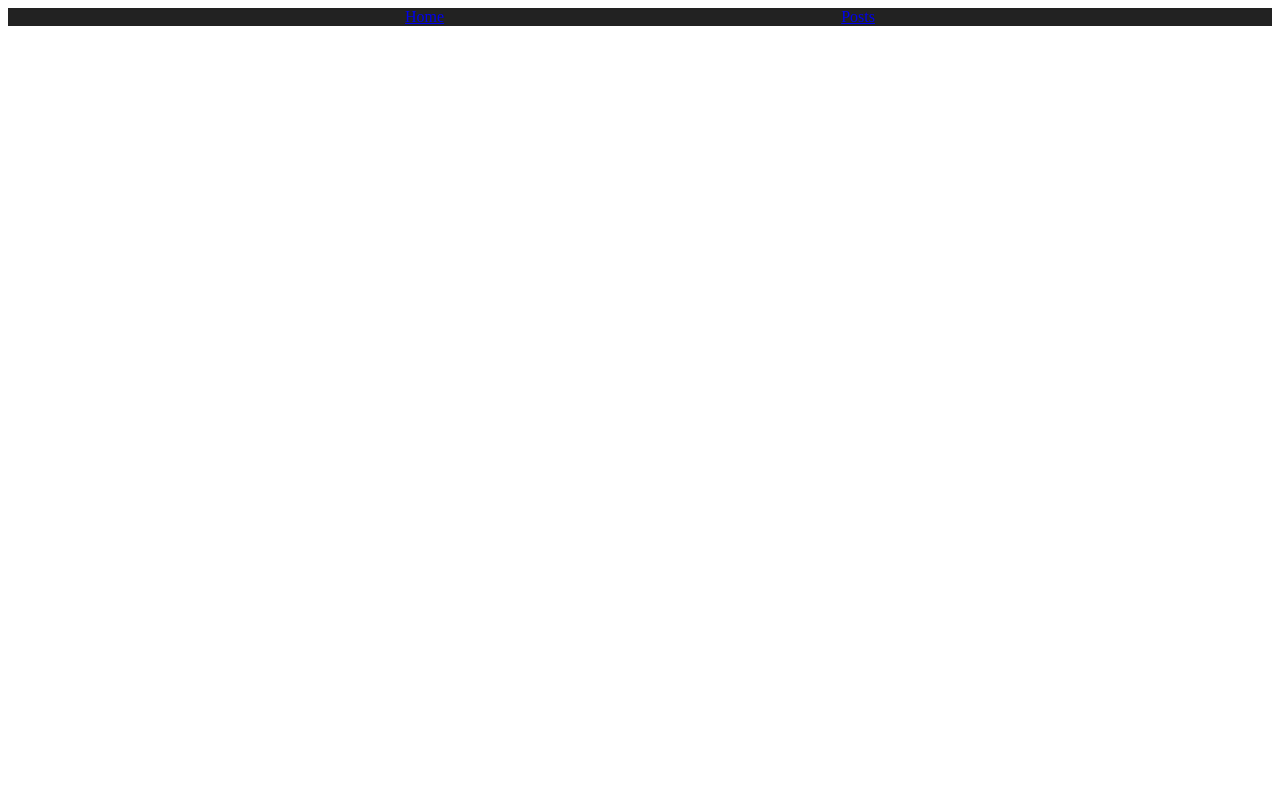
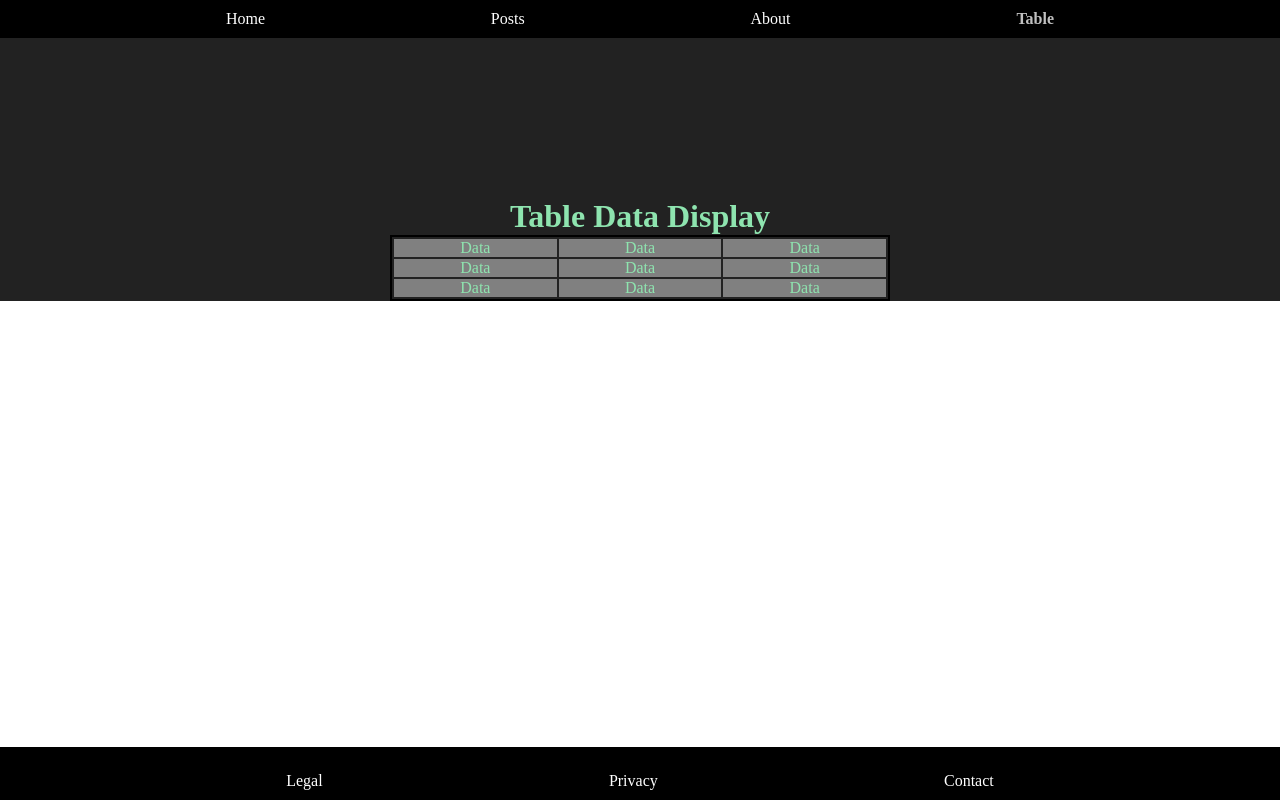
Before and after one commit to skiboy209/react-nucleus, a React app: page /table in a window 1280 px wide. Built offline with nearby package versions, Linux system fonts and the light colour scheme.

Commit message:
second commit

```diff
--- a/src/Navbar.js
+++ /dev/null
@@ -1,14 +0,0 @@
-import React, { Component } from "react";
-import "index.scss";
-
-class Navbar extends Component {
-  render() {
-    return (
-        <button>
-          Home
-        </button>
-    );
-  }
-}
-
-export default Navbar;
--- /dev/null
+++ b/src/components/About.js
@@ -0,0 +1,17 @@
+import React, { Component } from "react";
+
+class About extends Component {
+  render() {
+    return (
+      <React.Fragment>
+        <div style={{ textAlign: "center",marginTop:'10rem' }}>
+          <h1>About Me</h1>
+          <p>I am a self taught developer with 6 years experience in html, css and javascript.</p>
+          <p>I also have 2 years of formal education, one in java and one in c++</p>
+          </div>
+      </React.Fragment>
+    );
+  }
+}
+
+export default About;
--- /dev/null
+++ b/src/components/Contact.js
@@ -0,0 +1,17 @@
+import React, { Component } from "react";
+
+class Contact extends Component {
+  render() {
+    return (
+      <React.Fragment>
+        <div style={{ textAlign: "center",marginTop:'10rem' }}>
+          <h1>Contact Info</h1>
+          <p>Email: dallanrocks@gmail.com</p>
+          <p>Phone: 555-555-5555</p>
+        </div>
+      </React.Fragment>
+    );
+  }
+}
+
+export default Contact;
--- /dev/null
+++ b/src/components/Legal.js
@@ -0,0 +1,16 @@
+import React, { Component } from "react";
+
+class Legal extends Component {
+  render() {
+    return (
+      <React.Fragment>
+        <div style={{ textAlign: "center",marginTop:'10rem' }}>
+          <h1>Legal Information</h1>
+          <p>All Code on this site is MIT license.</p>
+          </div>
+      </React.Fragment>
+    );
+  }
+}
+
+export default Legal;
--- /dev/null
+++ b/src/components/Privacy.js
@@ -0,0 +1,19 @@
+import React, { Component } from "react";
+
+class Privacy extends Component {
+  render() {
+    return (
+      <React.Fragment>
+        <div style={{ textAlign: "center",marginTop:'10rem' }}>
+          <h1>Privacy Information</h1>
+          <p>Your privacy is important. Learn best practices on keeping yourself internet safe.</p>
+          <p>We value your privacy and will not use information provided to this website for any unauthorized purpose.</p>
+          <p>We do not share your information with third party companies or sell to advertising agencies</p>
+          <p>All infomration provided to this site is used to improve your experience</p>
+          </div>
+      </React.Fragment>
+    );
+  }
+}
+
+export default Privacy;
--- /dev/null
+++ b/src/components/Table.js
@@ -0,0 +1,38 @@
+import React, { Component } from "react";
+import "./TableStyle.css";
+
+class Table extends Component {
+    constructor(props){
+        super();
+        this.state = {size: 3};
+      }
+ render() {
+    let rows = [];
+    let data = "Data";
+    for (var i = 0; i < this.state.size; i++){
+      let rowID = `row${i}`
+      let cell = []
+      for (var idx = 0; idx < this.state.size; idx++){
+        let cellID = `cell${i}-${idx}`
+        cell.push(<td key={cellID} id={cellID}>{data}</td>)
+      }
+      rows.push(<tr key={i} id={rowID}>{cell}</tr>)
+    }
+    return(
+      <div className="container">
+        <div className="row">
+          <div className="col">
+          <h1>Table Data Display</h1>
+            <table id="simple-board">
+               <tbody>
+                 {rows}
+               </tbody>
+             </table>
+          </div>
+        </div>
+      </div>
+    )
+  }
+}
+
+export default Table;
--- /dev/null
+++ b/src/components/TableStyle.css
@@ -0,0 +1,17 @@
+h1{
+  text-align:center;
+  margin-top: 10rem;
+}
+table{
+  border: 2px solid black;
+  width: 500px;
+  margin-left: auto;
+  margin-right: auto;
+  text-align: center;
+}
+td{
+  background-color: grey;
+}
+tr{
+  background-color: grey;
+}
--- /dev/null
+++ b/src/footer.js
@@ -0,0 +1,44 @@
+import React, { Component } from "react";
+import { NavLink } from "react-router-dom";
+
+class Footer extends Component {
+  navStyle = {
+    textDecoration: "none",
+    color: "white"
+  };
+  active = {
+    fontWeight: "bold",
+    color: "silver"
+  };
+
+  footer = {
+    bottom: "0",
+    width: "100%",
+    position: "fixed",
+    paddingTop: "25px",
+    paddingBottom: "10px",
+    opacity: "80",
+    backgroundColor: "black",
+    display: "flex",
+    textDecoration: "none",
+    justifyContent: "space-evenly",
+    listStyle: "none",
+  };
+  render() {
+    return (
+      <div style={this.footer}>
+        <NavLink to="/legal" style={this.navStyle} activeStyle={this.active}>
+          Legal
+        </NavLink>
+        <NavLink to="/privacy" style={this.navStyle} activeStyle={this.active}>
+          Privacy
+        </NavLink>
+        <NavLink to="/contact" style={this.navStyle} activeStyle={this.active}>
+          Contact
+        </NavLink>
+      </div>
+    );
+  }
+}
+
+export default Footer;
--- a/src/header.js
+++ b/src/header.js
@@ -2,24 +2,39 @@ import React, { Component } from "react";
 import { NavLink } from "react-router-dom";
 
 class Header extends Component {
+  navStyle = {
+    textDecoration: "none",
+    color: "white"
+  };
   active = {
     fontWeight: "bold",
-    color: "red"
+    color: "silver"
   };
 
   header = {
+    paddingTop: "10px",
+    paddingBottom: "10px",
+    opacity: "80",
+    backgroundColor: "black",
     display: "flex",
+    textDecoration: "none",
     justifyContent: "space-evenly",
-    listStyle: "none"
+    listStyle: "none",
   };
   render() {
     return (
       <div style={this.header}>
-        <NavLink exact to="/" activeStyle={this.active}>
+        <NavLink exact to="/" style={this.navStyle} activeStyle={this.active}>
           Home
         </NavLink>
-        <NavLink to="/posts" activeStyle={this.active}>
+        <NavLink to="/posts" style={this.navStyle} activeStyle={this.active}>
           Posts
+        </NavLink>
+        <NavLink to="/about" style={this.navStyle} activeStyle={this.active}>
+          About
+        </NavLink>
+        <NavLink to="/table" style={this.navStyle} activeStyle={this.active}>
+          Table
         </NavLink>
       </div>
     );
--- a/src/index.js
+++ b/src/index.js
@@ -1,6 +1,5 @@
 import React from "react";
 import ReactDOM from "react-dom";
-import Navbar from "./Navbar.js";
 import {BrowserRouter as Router}  from 'react-router-dom';
 import ReactRouter from "./router/Router.js"
 import "index.scss";
@@ -14,8 +13,7 @@ import "index.scss";
 
 ReactDOM.render(
     <Router>
-
-    <ReactRouter/>
-</Router>,
+        <ReactRouter/>
+    </Router>,
   document.getElementById("root")
 );
--- a/src/index.scss
+++ b/src/index.scss
@@ -1,3 +1,4 @@
+* { margin:0; padding:0; box-sizing:border-box; }
 body {
     div#root{
       background-color: #222;
--- a/src/router/Router.js
+++ b/src/router/Router.js
@@ -2,7 +2,13 @@ import React from "react";
 import { Route } from "react-router-dom";
 import App from "../components/App";
 import Posts from "../components/Posts";
+import About from "../components/About";
+import Table from "../components/Table";
+import Legal from "../components/Legal";
+import Contact from "../components/Contact";
+import Privacy from "../components/Privacy";
 import Header from "../header";
+import Footer from "../footer"
 
 class ReactRouter extends React.Component {
   render() {
@@ -11,6 +17,13 @@ class ReactRouter extends React.Component {
         <Header />
         <Route exact path="/" component={App} />
         <Route  path="/posts" component={Posts} />
+        <Route  path="/about" component={About} />
+        <Route  path="/table" component={Table} />
+
+        <Footer />
+        <Route  path="/legal" component={Legal} />
+        <Route  path="/contact" component={Contact} />
+        <Route  path="/privacy" component={Privacy} />
       </React.Fragment>
     );
   }
```
Also changed, not shown: build/index.bundle.js, 2 other files.
